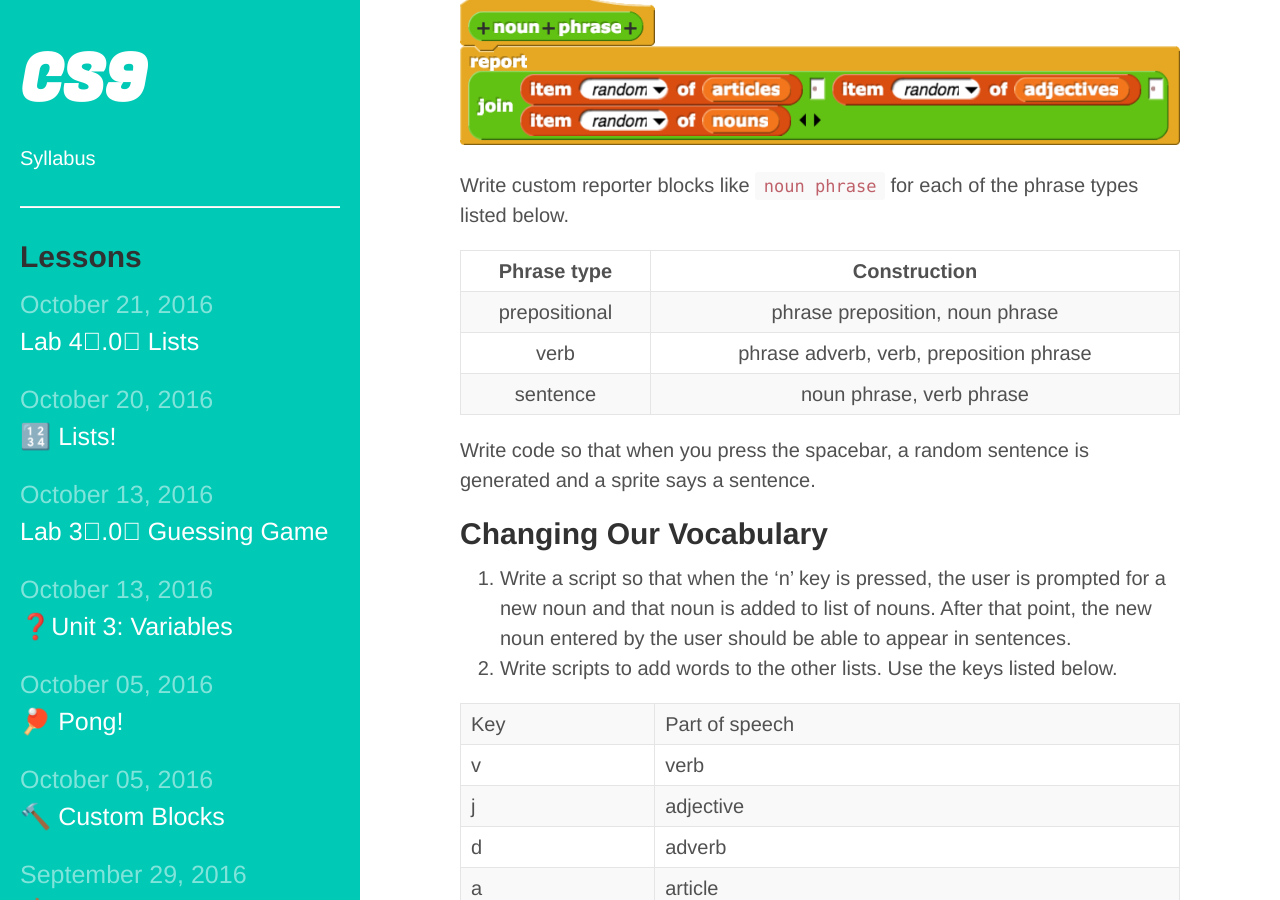
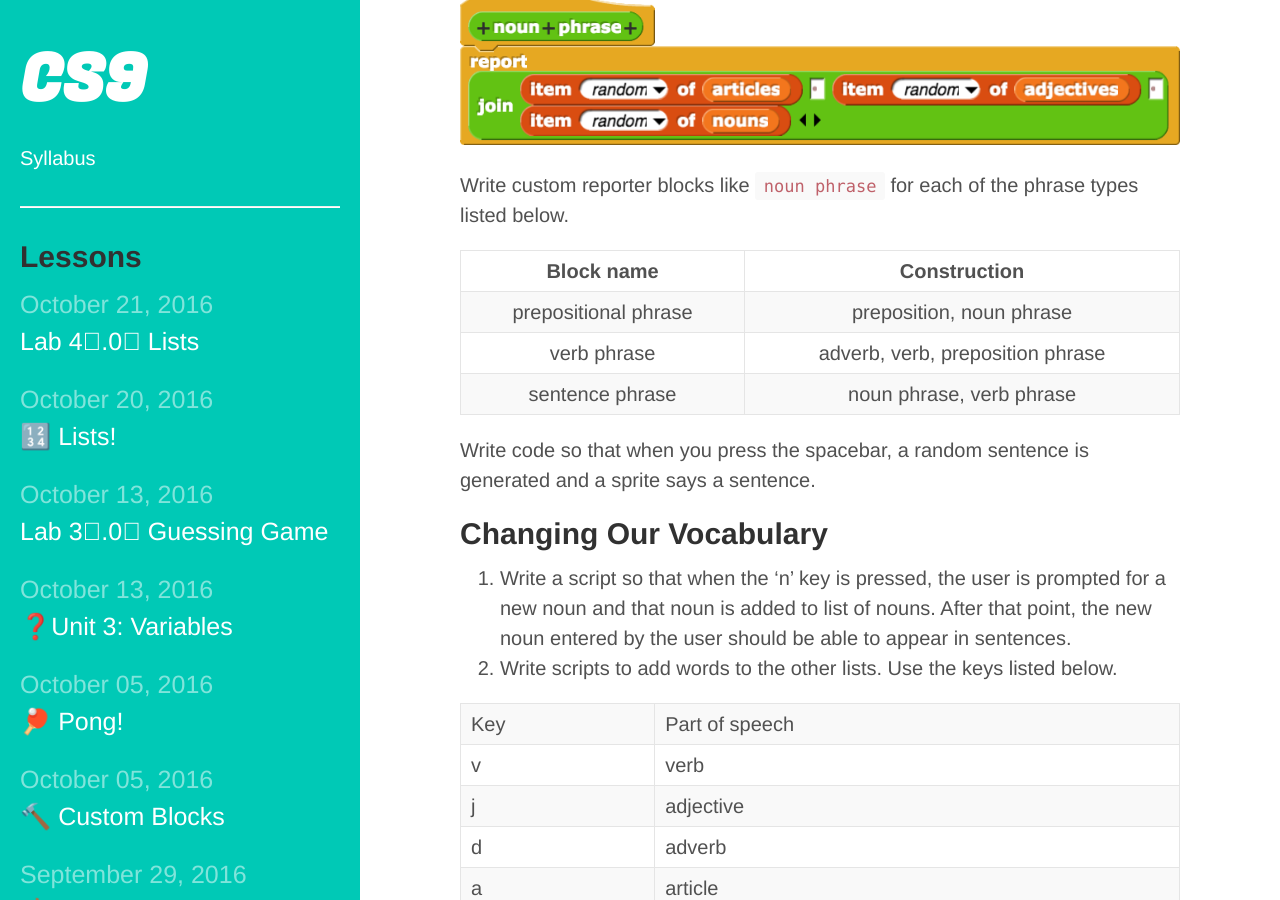
Before and after one commit to bensk/CS9, a Jekyll site: the page built from _posts/2016-10-21-lab-4⃣-0⃣-lists.md, in a window 1280 px wide and 900 px high, scrolled down 903 px. Built offline with Jekyll 4.4.1, drawn with Linux system fonts in a browser that asks for light colours; some web fonts are replaced; a style sheet for code colours, icons or effects is not loaded.

Commit message:
:cl: arified

```diff
--- a/_posts/2016-10-21-lab-4⃣-0⃣-lists.md
+++ b/_posts/2016-10-21-lab-4⃣-0⃣-lists.md
@@ -22,11 +22,11 @@ phrase" that reports a noun phrase where each word is chosen randomly from the l
 
 Write custom reporter blocks like `noun phrase` for each of the phrase types listed below.
 
-| Phrase type   | Construction                            |
+| Block name   | Construction                            |
 | :-----------: | :-------------------------------------: |
-| prepositional | phrase preposition, noun phrase         |
-| verb          | phrase adverb, verb, preposition phrase |
-| sentence      | noun phrase, verb phrase                |
+| prepositional phrase |  preposition, noun phrase         |
+| verb phrase         |  adverb, verb, preposition phrase |
+| sentence phrase     | noun phrase, verb phrase                |
 
 Write code so that when you press the spacebar, a random sentence is generated and a sprite says a sentence.
 
```
